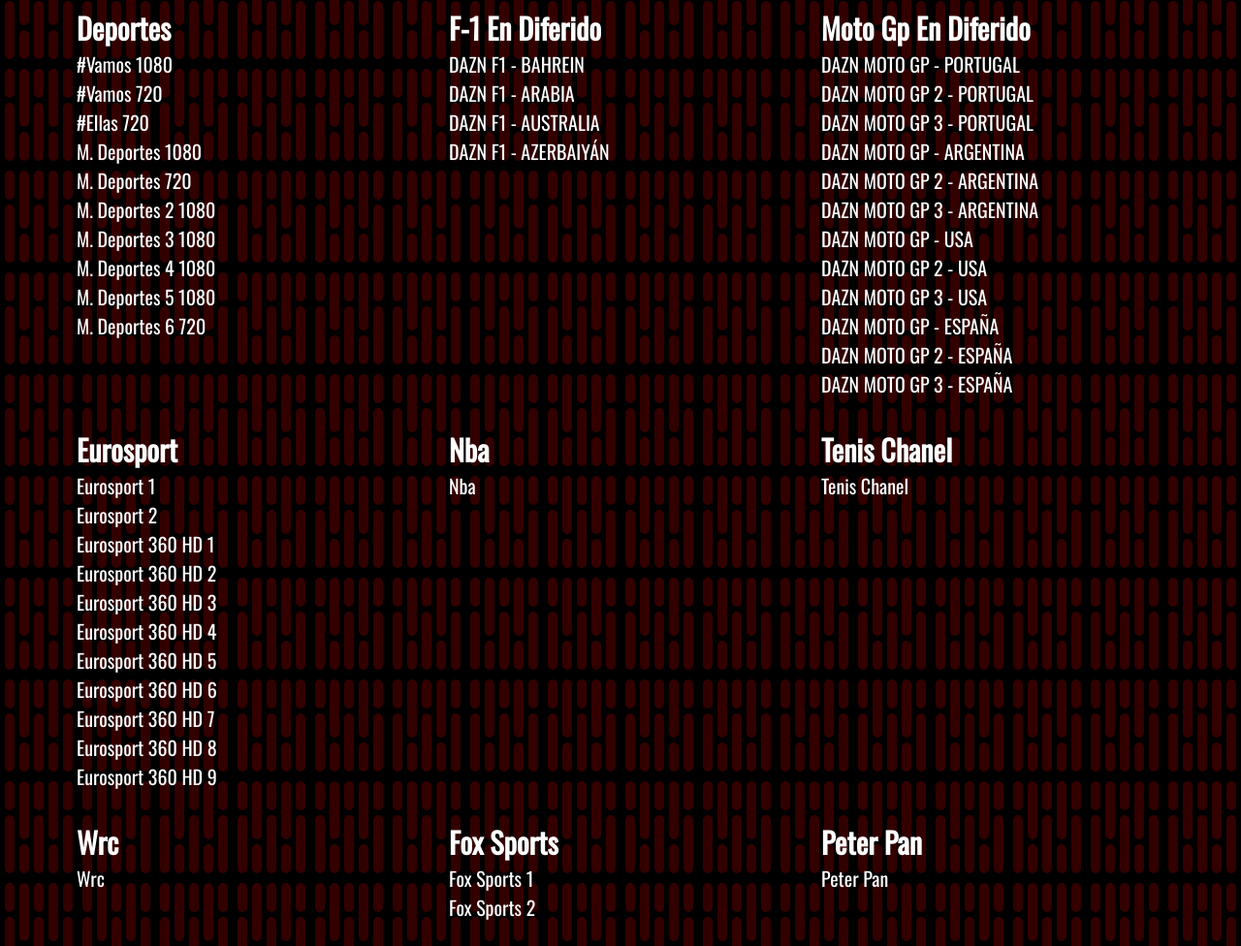
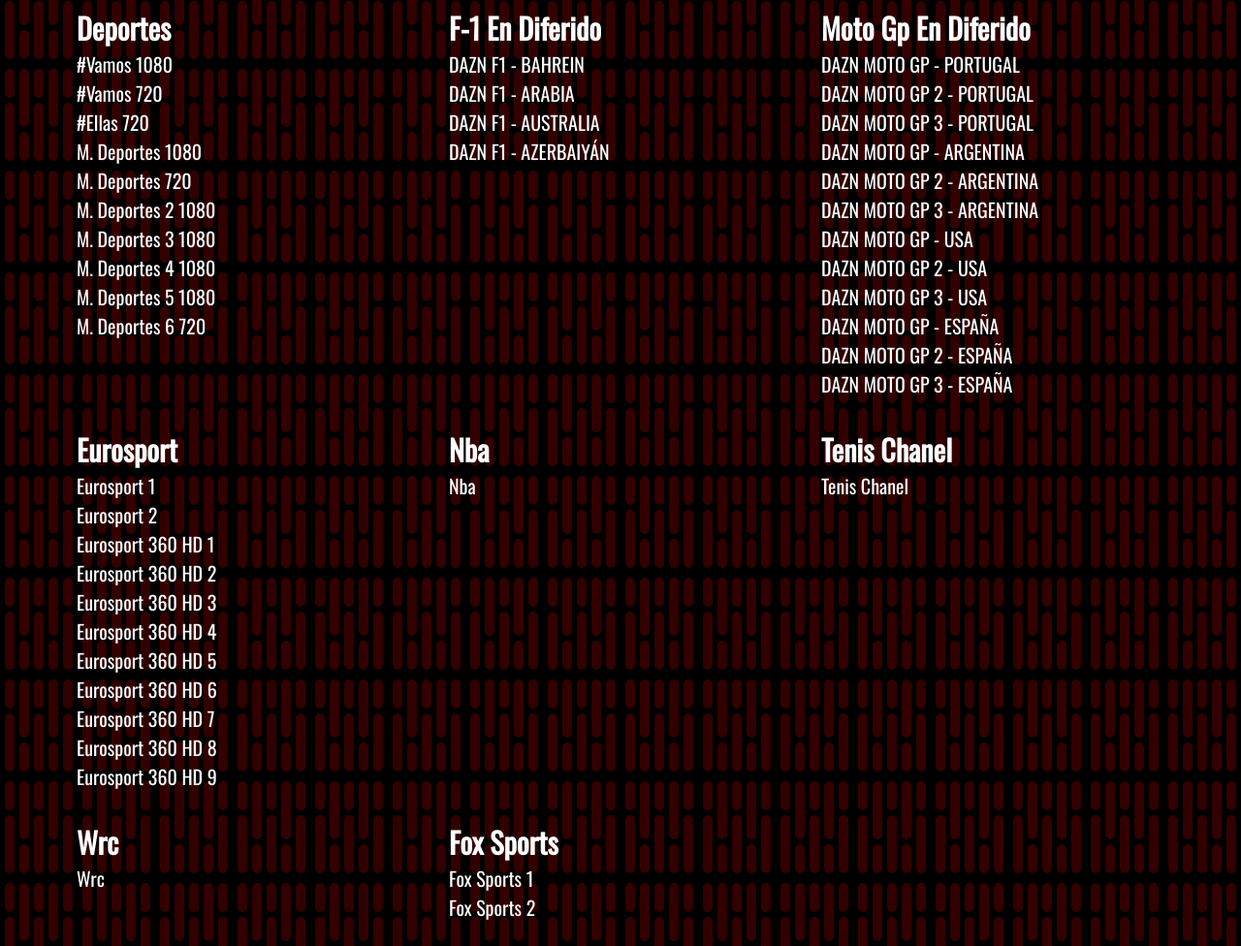
Before and after one commit to mig334uel/futbolapp, a plain HTML site: page index.html in a window 1280 px wide. Shown: the part 564-1540 px from the top of the page at 97% size. Drawn offline with nearby package versions, Linux system fonts and the light colour scheme; a script that the page names is missing.

Commit message:
Update index.html

```diff
--- a/index.html
+++ b/index.html
@@ -592,10 +592,6 @@
                                <h4>Fox Sports</h4>
                                 <a href="acestream://c9c062941fbecb16ce29437f346ea7177d720898" rel="nofollow">Fox Sports 1</a><br>
                                 <a href="acestream://cba8d369eac629b577750edb90370cd1c5fb03b7" rel="nofollow">Fox Sports 2</a><br>
-                        </ul>
-                        <ul class="Cine">
-                               <h4>Peter Pan</h4>
-                               <a href="magnet:?xt=urn:btih:f6c956d2732db5d698b7f8c844e63f67be414c9d&dn=Peter+Pan+and+Wendy+%282023%29+%5BBluRay+Rip%5D%5BAC3+5.1+Castellano%5D%5Bwww.nucleohd.net%5D" rel="nofollow">Peter Pan</a><br>
 
 
                         </ul>
```
